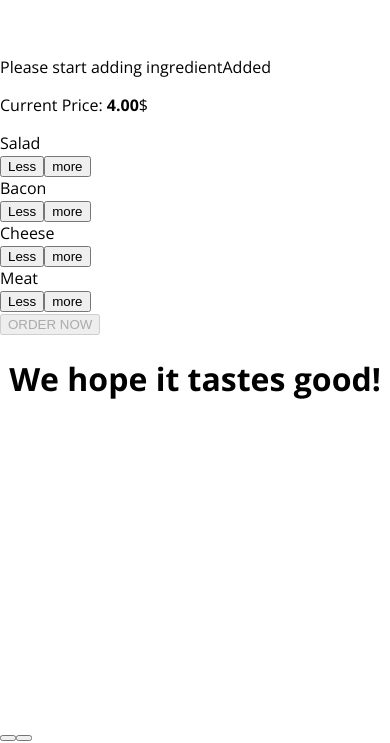
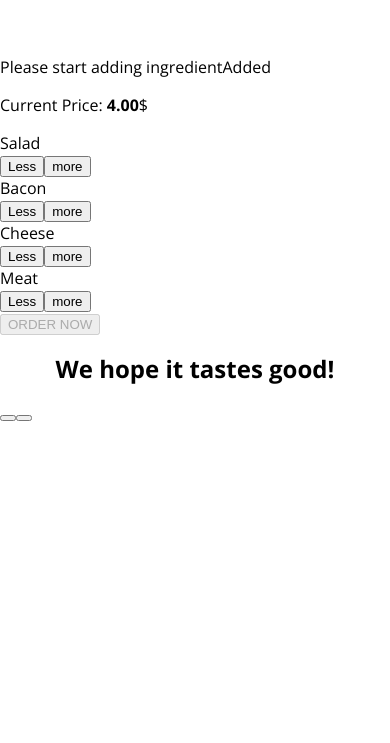
Before and after one commit to syadallah/Burger-Builder, a React app: page / in a window 390 px wide. Shown: the part 883-1626 px from the top of the page. After the commit the page ends 1306 px from the top, so only its background shows below. Built offline with nearby package versions, Linux system fonts and the light colour scheme.

Commit message:
Use Media Queries to create a mobile version of the Checkout Component

```diff
--- a/src/components/Order/CheckoutSummary.css
+++ b/src/components/Order/CheckoutSummary.css
@@ -5,4 +5,10 @@
 }
 h1 {
   text-align: center;
+  font-size: 1.5rem;
 }
+@media (min-width: 600px) {
+  .CheckoutSummary {
+    width: 350px;
+  }
+}
--- a/src/components/Order/CheckoutSummary.js
+++ b/src/components/Order/CheckoutSummary.js
@@ -6,7 +6,7 @@ const checkoutSummary = (props) => {
   return (
 <div clasName={style.CheckoutSummary}>
 <h1> We hope it tastes good!</h1>
-<div style ={{width: '300px', height: '300px', margin: 'auto'}}>
+<div style ={{width: '100%', margin: 'auto'}}>
 <Burger ingredients={props.ingredients}/>
 </div>
 <Button btnType="Danger"
```
